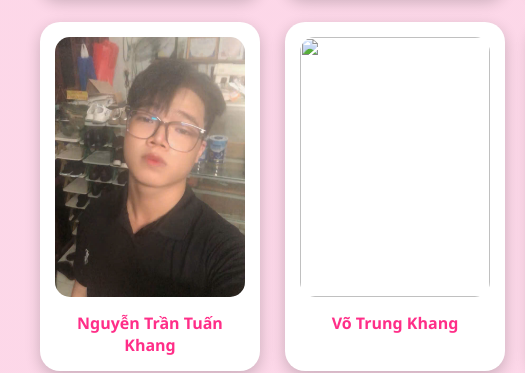
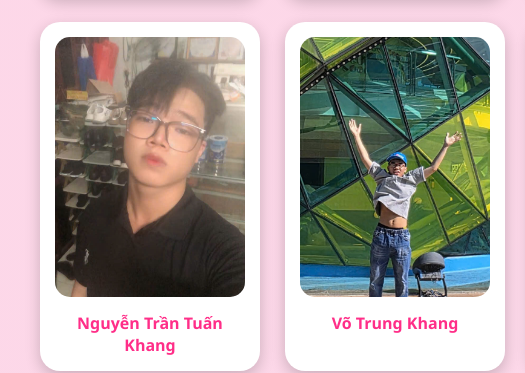
Before and after one commit to hoangnguyenthai996-lgtm/ky-yeu-thanh-xuan, a plain HTML site: page index.html in a window 1280 px wide. Shown: the part 3638-4011 px from the top of the page, 0-525 px from the left. Drawn offline with Linux system fonts and the light colour scheme.

Commit message:
Update index.html

```diff
--- a/index.html
+++ b/index.html
@@ -271,7 +271,7 @@ color:white;
 
 <!-- THÀNH VIÊN 2 -->
 <div class="card">
-<img src="images/tv2.jpg">
+<img src="tkhang.jpg">
 <div class="name">Võ Trung Khang</div>
 </div>
 
```
